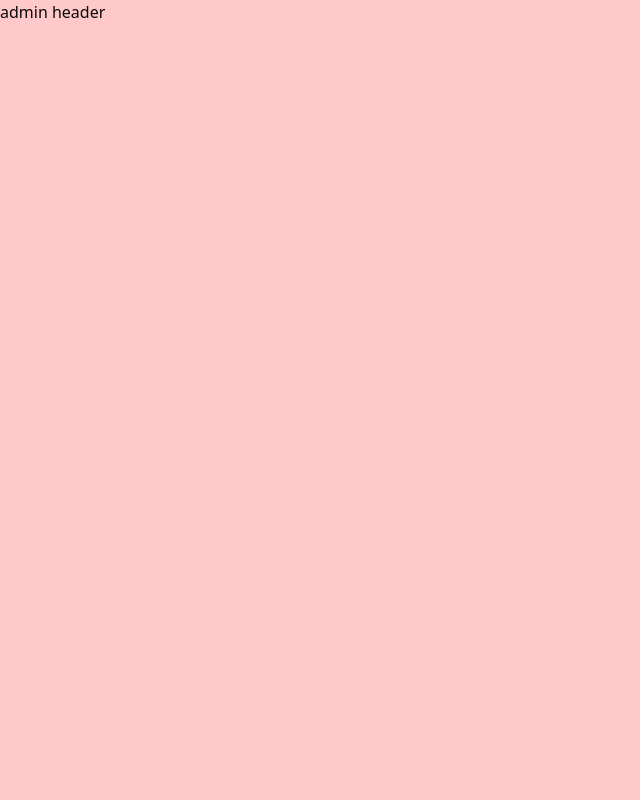
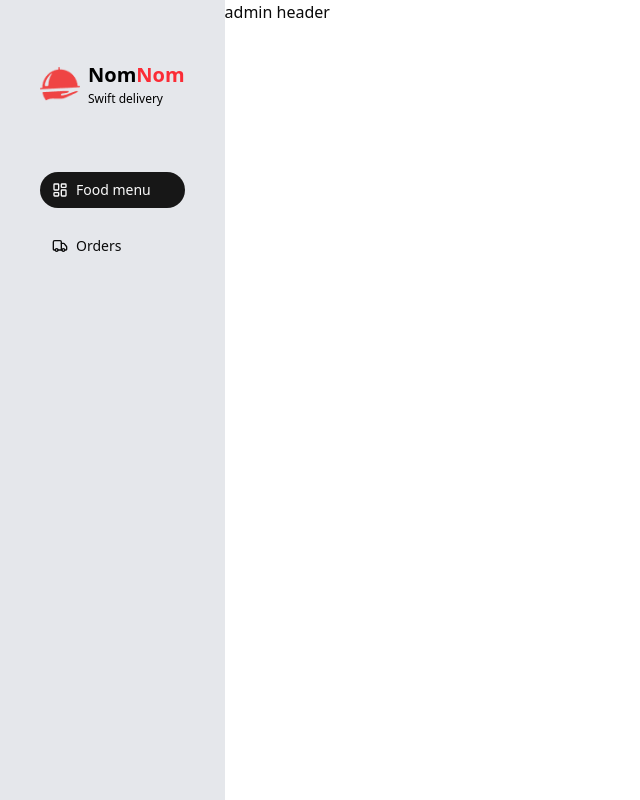
Before and after one commit to Gerlee1101/Food-delivery, a Next.js app in the folder frontend/: page /admin in a window 1280 px wide. Shown: the whole page, without its empty margins (0-640 px from the left). Built offline with nearby package versions, Linux system fonts and the light colour scheme.

Commit message:
admin header

```diff
--- a/frontend/src/app/(client)/_Components/ClientHeader.tsx
+++ b/frontend/src/app/(client)/_Components/ClientHeader.tsx
@@ -27,7 +27,7 @@ export const ClientHeader = () => {
       <div className="w-screen h-fit bg-black pb-3 pl-22 pr-22 pt-3">
         <div className="flex  items-center justify-between ">
           <div className="flex">
-            <img src="/Screenshot 2024-12-17 at 18.02.18 1 (Traced).png" />
+            <img src="/Screenshot 2024-12-17 at 18.02.18 1 (Traced).png" className="w-[40px] h-[40px]" />
 
             <div className="pl-3">
               <span className="text-white font-semibold text-[20px]">
--- a/frontend/src/app/admin/(admin)/_Components/AdminHeader.tsx
+++ b/frontend/src/app/admin/(admin)/_Components/AdminHeader.tsx
@@ -1,16 +1,59 @@
+// "use client";
+"use client";
 import { Button } from "@/components/ui/button";
-import {
-  Card,
-  CardContent,
-  CardDescription,
-  CardFooter,
-  CardHeader,
-  CardTitle,
-} from "@/components/ui/card";
-import { Input } from "@/components/ui/input";
-import { Label } from "@/components/ui/label";
-import { Tabs, TabsContent, TabsList, TabsTrigger } from "@/components/ui/tabs";
+import { LayoutDashboardIcon, TruckIcon } from "lucide-react";
 
+import { usePathname, useRouter, useSearchParams } from "next/navigation";
 export const AdminHeader = () => {
-  return <></>;
+  const router = useRouter();
+  const pathname=usePathname();
+const isMenu=pathname==="/admin"||pathname.startsWith("/admin/FoodMenu");
+  const isOrder=pathname.startsWith("admin/Order");
+console.log({isMenu,isOrder})
+  return (
+    <div className="p-10 bg-gray-200 min-h-screen">
+      {/* Logo */}
+      <div className="flex justify-center items-center pt-5 gap-2">
+         <img
+          src="/Screenshot 2024-12-17 at 18.02.18 1 (Traced).png"
+          alt="NomNom logo"
+          width={40}
+          height={40}
+        />
+        <div>
+          <span className="text-black font-semibold text-[20px]">
+            Nom<span className="text-red-500">Nom</span>
+          </span>
+          <p className="text-black text-[12px]">Swift delivery</p>
+        </div>
+      </div>
+
+      {/* Tabs */}
+      <div className="flex flex-col gap-5 pt-16">
+        <Button
+          variant={isMenu ? "default" : "ghost"}
+          className="rounded-full flex gap-2 justify-start"
+          onClick={() => router.push("/admin/FoodMenu")}
+        >
+          <LayoutDashboardIcon size={18} />
+          Food menu
+        </Button>
+
+        <Button
+          variant={isOrder ? "default" : "ghost"}
+          className="rounded-full flex gap-2 justify-start "
+          onClick={() => router.push("admin/Order")}
+        >
+          <TruckIcon size={18} />
+          Orders
+        </Button>
+      </div>
+
+      {/* Content */}
+      <div className="pt-10">
+        {/* {activeTab === "menu" && <FoodMenu />}
+        {activeTab === "orders" && <Orders />} */}
+      </div>
+    </div>
+  );
 };
--- /dev/null
+++ b/frontend/src/app/admin/(admin)/_Components/FoodMenu.tsx
@@ -0,0 +1,4 @@
+export const FoodMenu=()=>{
+    return(<div className="bg-blue-400
+        ">🍔 Food Menu Content</div>)
+}
--- /dev/null
+++ b/frontend/src/app/admin/(admin)/_Components/Order.tsx
@@ -0,0 +1,5 @@
+export const Orders=()=>{
+    return(<>
+    <div className="bg-green-400">
+      📦 Orders Content  </div></>)
+}
--- /dev/null
+++ b/frontend/src/app/admin/(admin)/foodmenu/page.tsx
@@ -0,0 +1,4 @@
+export const FoodMenu=()=>{
+    return(<div className="bg-blue-400
+        ">🍔 Food Menu Content</div>)
+}
--- a/frontend/src/app/admin/(admin)/layout.tsx
+++ b/frontend/src/app/admin/(admin)/layout.tsx
@@ -6,7 +6,7 @@ export default function RootLayout({
   children: React.ReactNode;
 }>) {
   return (
-    <div className="flex h-screen bg-red-200">
+    <div className="flex min-h-screen">
       <AdminHeader />
       admin header
       {children}
--- /dev/null
+++ b/frontend/src/app/admin/(admin)/order/page.tsx
@@ -0,0 +1,5 @@
+export const Orders=()=>{
+    return(<>
+    <div className="bg-green-400">
+      📦 Orders Content  </div></>)
+}
--- a/frontend/src/app/admin/(admin)/page.tsx
+++ b/frontend/src/app/admin/(admin)/page.tsx
@@ -1,8 +1,7 @@
-import { AdminHeader } from "./_Components/AdminHeader";
+import { redirect } from "next/navigation";
+
 
 export default function HomePage() {
-  <div className="w-screen h-screen flex ">
-    <div className="w-10% bg-amber-300">admin header</div>
-    <div className="w-90% bg-gray-500"> a</div>
-  </div>;
+  // redirect("/admin/FoodMenu");
+
 }
```
